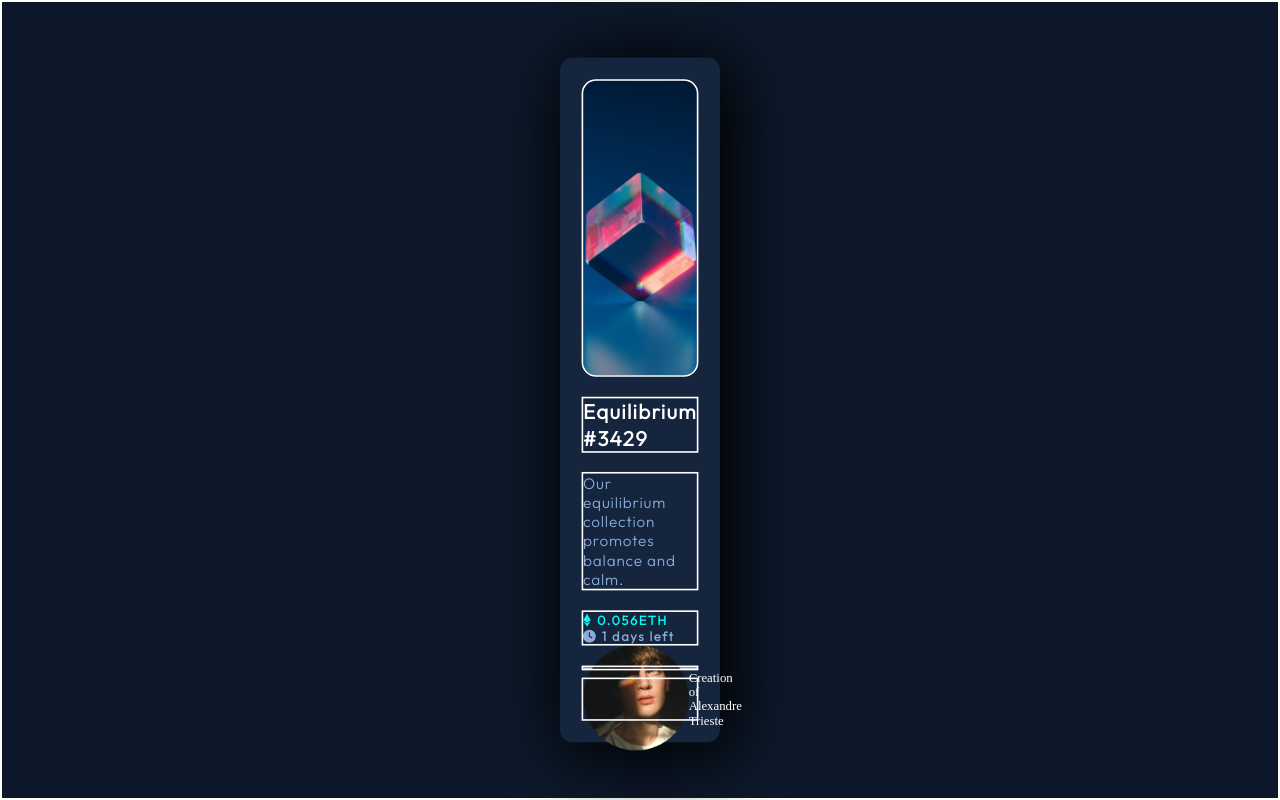
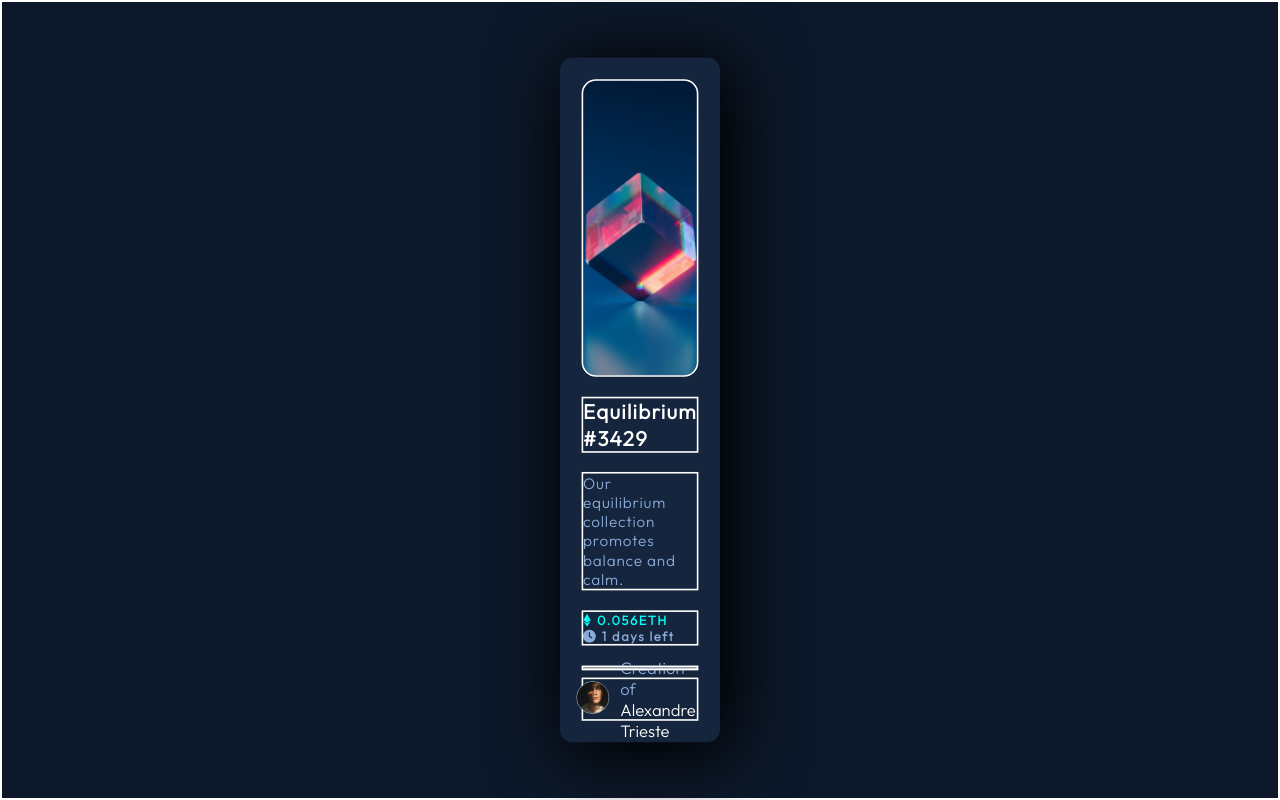
Before and after one commit to alexandretrieste/CSS-Conceitos-Fundamentais, a plain HTML site: page index.html in a window 1280 px wide. Drawn offline with Linux system fonts and the light colour scheme.

Commit message:
fix(css): two-dimensional vector resizing and radius in the image

```diff
--- a/css/style.css
+++ b/css/style.css
@@ -91,3 +91,23 @@ p{
   height:50px;
   margin-top: -1rem;
 }
+/* two-dimensional vector resizing and radius in the image */
+img{
+  transform: scale(0.3);
+  border: solid 2px white;
+  border-radius: 10rem;
+  margin-left: -3.5rem;
+}
+
+/* get root colors and align items in two-dimensional vector */
+.creation{
+  margin-left: -2.1rem;
+  font-family: var(--font);
+  font-size: 1.3rem;
+  color: var(--white);
+}
+
+/* get de root color */
+span{
+  color: var(--contentcolor);
+}
```
